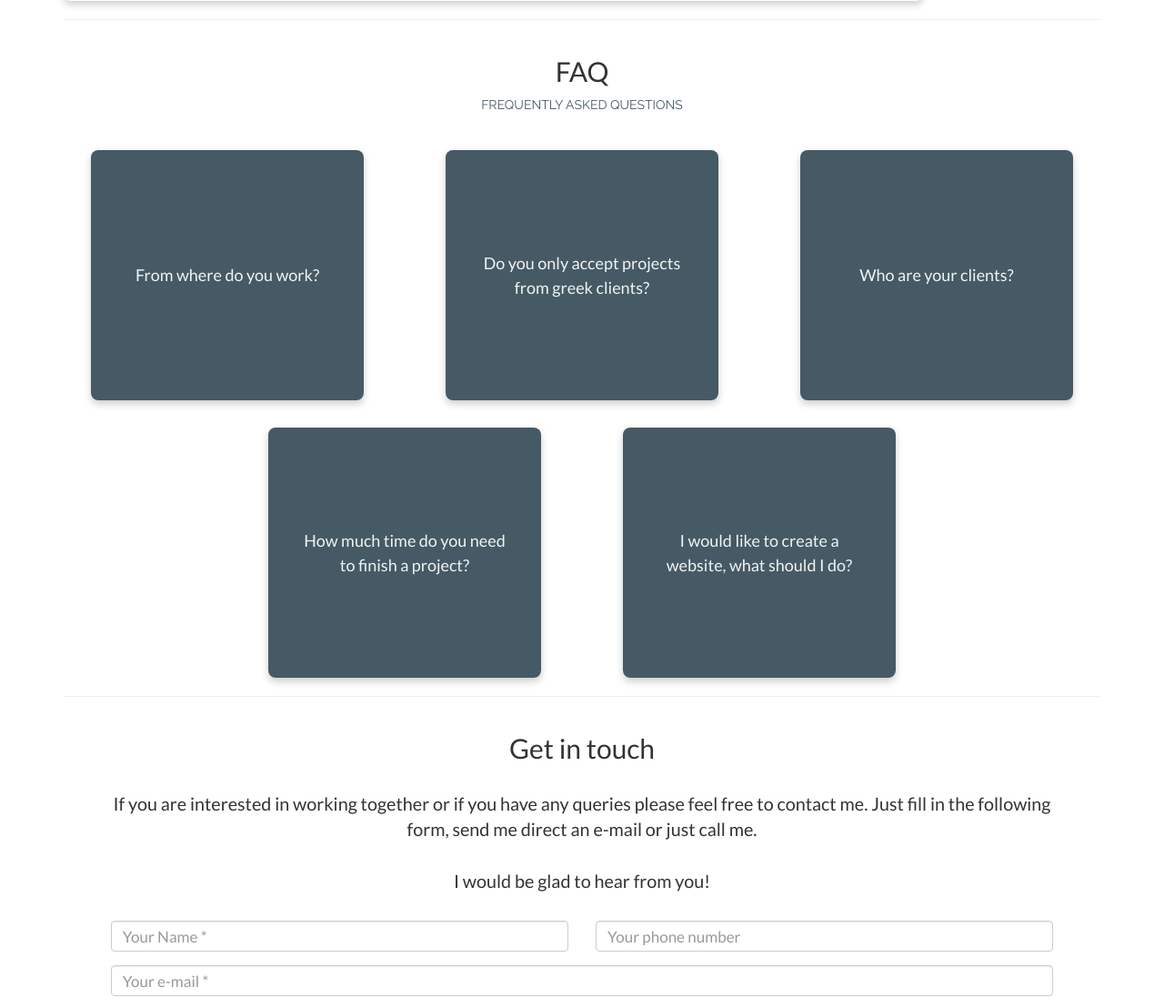
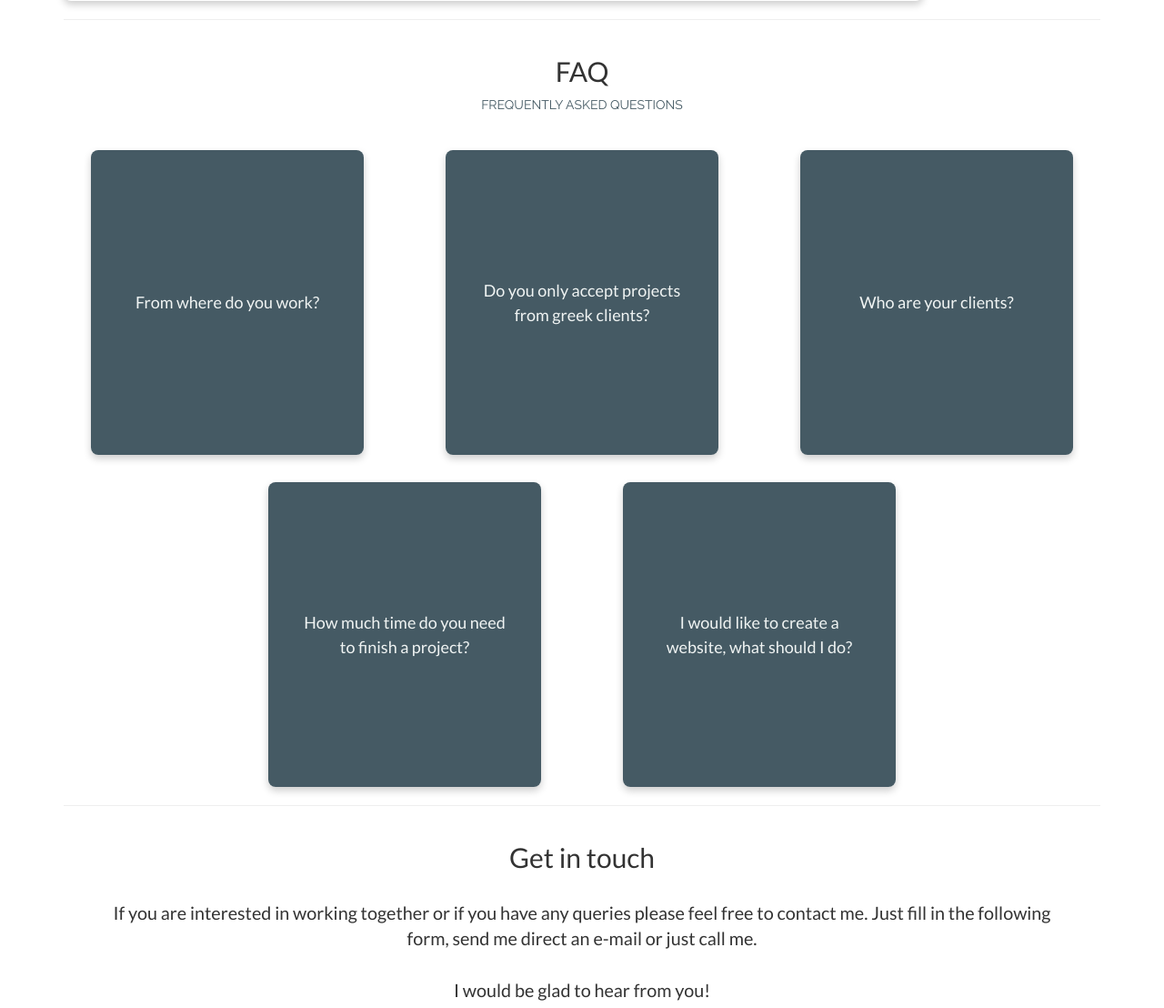
Before and after one commit to elinachar/elinacharalampous, a PHP site: page / in a window 1280 px wide. Shown: the part 3482-4590 px from the top of the page at 91% size. Run offline with PHP 8.4, Linux system fonts and the light colour scheme; some libraries are stand-ins or nearby versions.

Commit message:
Heigher cards in faq in XL screens

```diff
--- a/css/styles.css
+++ b/css/styles.css
@@ -736,6 +736,10 @@ address a:hover,
   .flip {
     padding: 0px 30px;
   }
+
+  .container-faq .flip {
+    height: 335px !important;
+  }
 }
 
 /* XS */
```
